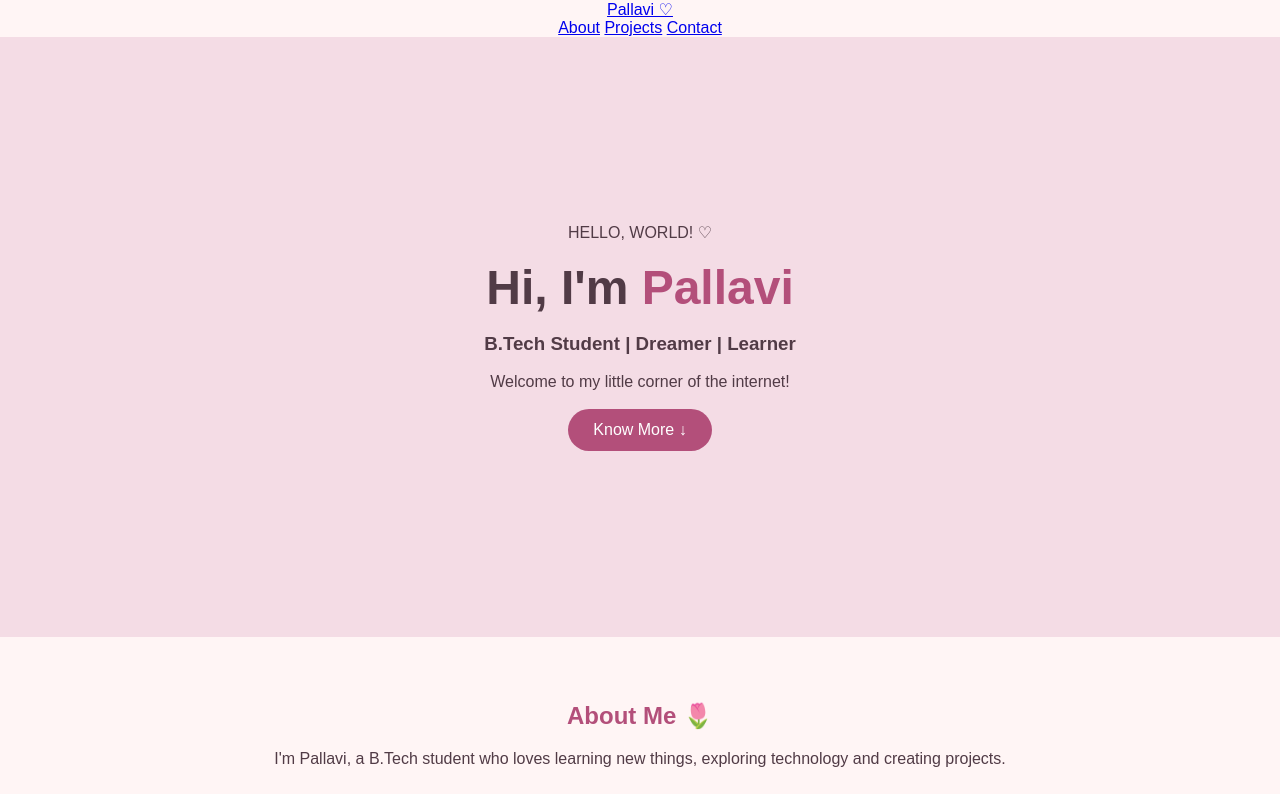
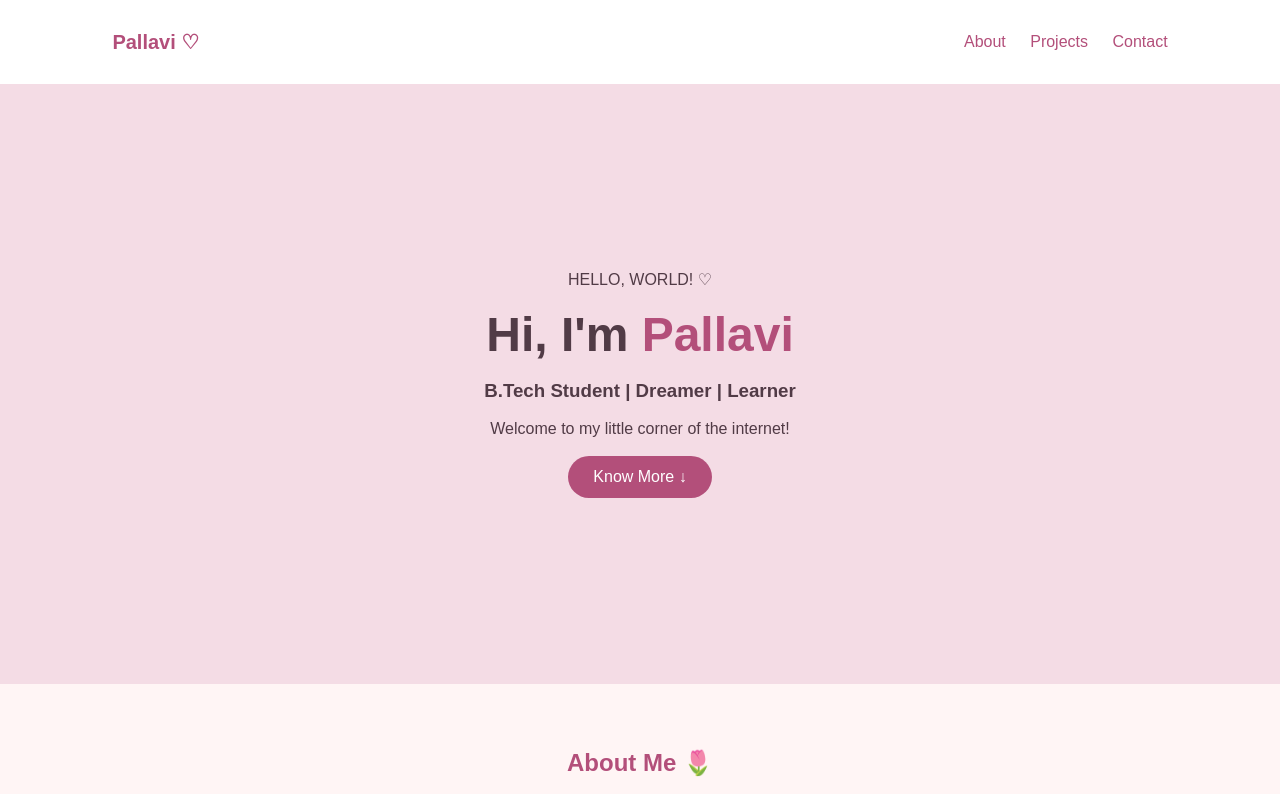
Before and after one commit to pallavi20-codes/GitHub-practical-test, a plain HTML site: page index.html in a window 1280 px wide. Shown: the top 794 px of the page. Drawn offline with Linux system fonts and the light colour scheme.

Commit message:
Styled portfolio navigation bar

```diff
--- a/style.css
+++ b/style.css
@@ -54,3 +54,20 @@ h2 {
 #contact {
     background: #f4dce5;
 }
+
+.navbar {
+    display: flex;
+    justify-content: space-between;
+    align-items: center;
+    padding: 20px 8%;
+    background: white;
+}
+.navbar a {
+    color: #b34f7a;
+    text-decoration: none;
+    margin: 10px;
+}
+.logo {
+    font-weight: bold;
+    font-size: 20px;
+}
```
